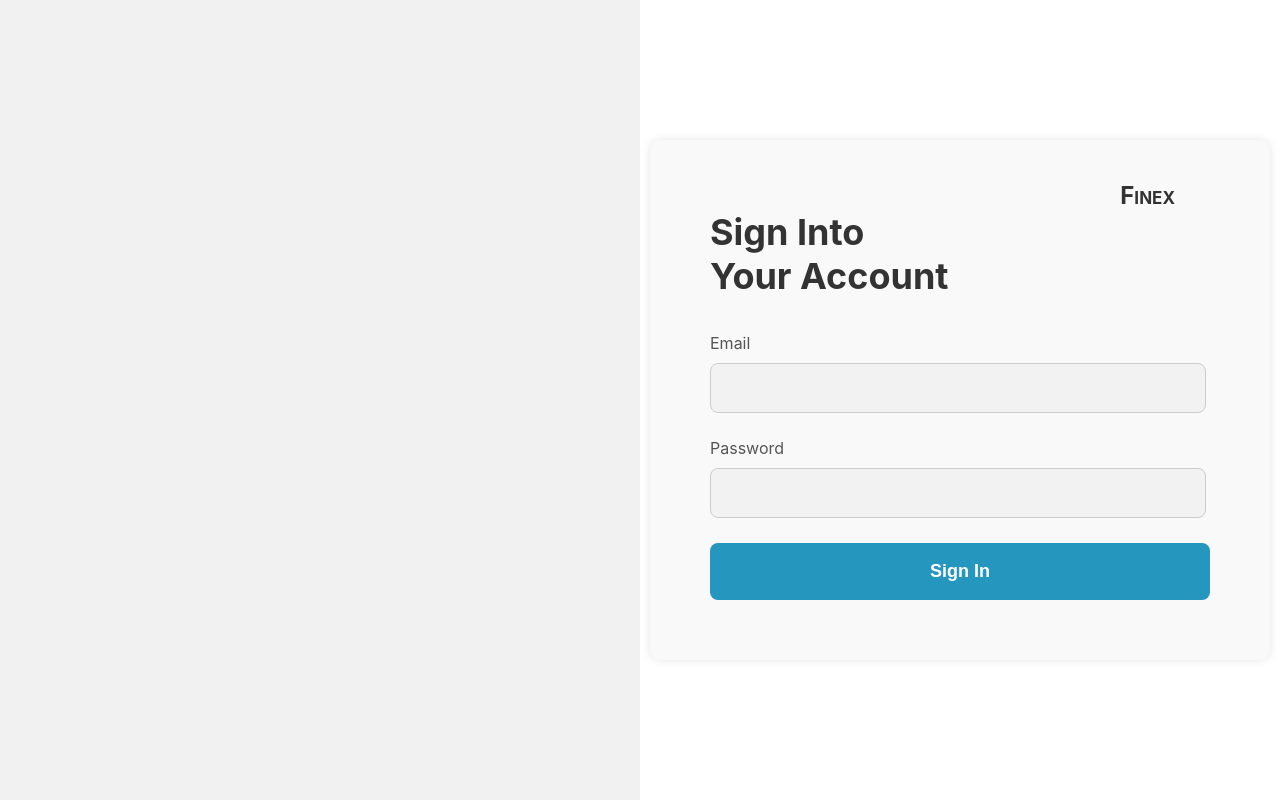
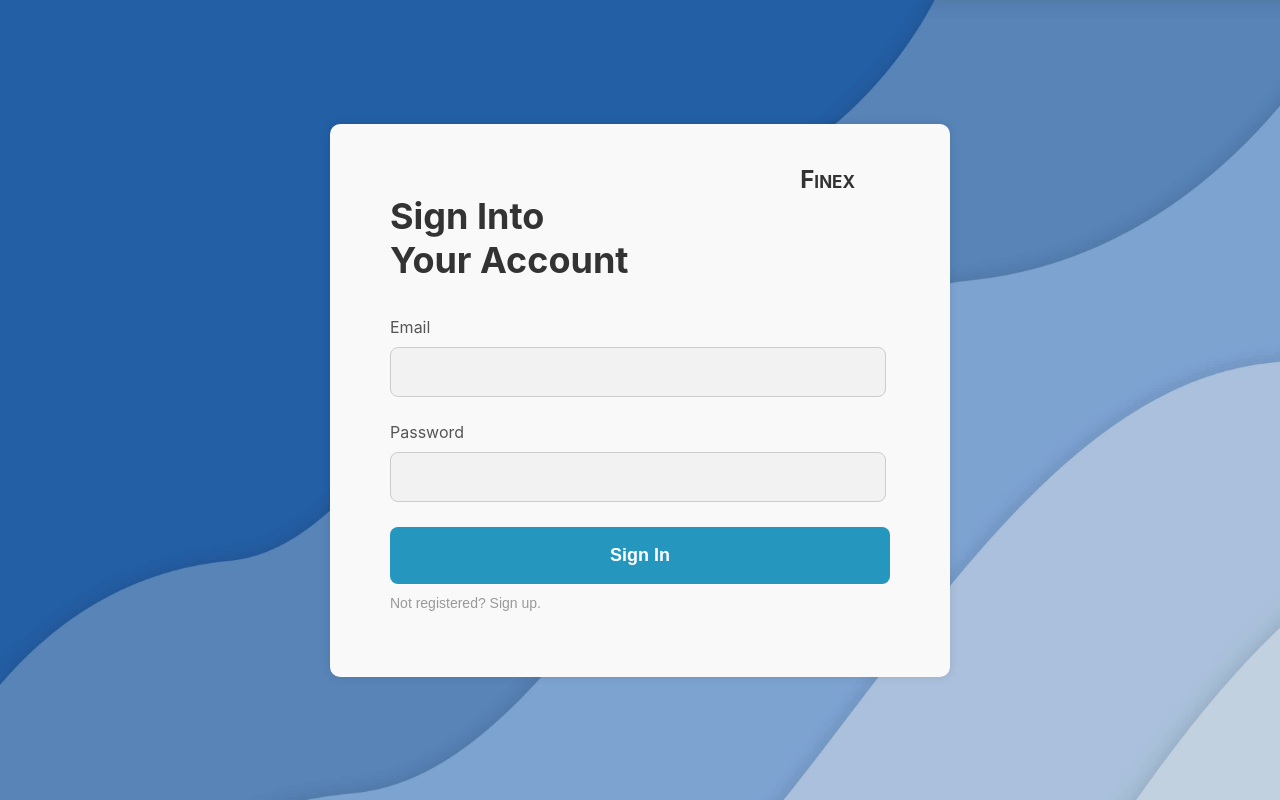
Before and after one commit to mparchment/finex, a React (Vite) app in the folder client/: page / in a window 1280 px wide. Built offline with nearby package versions, Linux system fonts and the light colour scheme.

Commit message:
Implement singup page

```diff
--- a/client/index.html
+++ b/client/index.html
@@ -4,7 +4,7 @@
     <meta charset="UTF-8" />
     <link rel="icon" type="image/svg+xml" href="/vite.svg" />
     <meta name="viewport" content="width=device-width, initial-scale=1.0" />
-    <title>Vite + React + TS</title>
+    <title>Finex</title>
   </head>
   <body>
     <div id="root"></div>
--- a/client/src/components/SignInForm/SignInForm.styles.tsx
+++ b/client/src/components/SignInForm/SignInForm.styles.tsx
@@ -4,6 +4,7 @@ export const SignInFormBox = styled.form`
   position: relative;
   width: 500px;
   padding: 60px;
+  padding-bottom: 40px;
   background-color: #f9f9f9;
   border-radius: 10px;
   box-shadow: 0 0 10px rgba(0, 0, 0, 0.1);
@@ -69,3 +70,45 @@ export const LogoContainer = styled.div`
   font-variant: small-caps;
   user-select: none;
 `;
+
+export const SignUpButton = styled.button`
+  color: #999;
+  font-size: 14px;
+  text-decoration: none;
+  background-color: transparent;
+  border: none;
+  cursor: pointer;
+
+  &:hover {
+    color: #555;
+  }
+`;
+
+export const SignUpFields = styled.div`
+  display: flex;
+  justify-content: space-between;
+  flex-wrap: wrap;
+
+  div {
+    width: 100%;
+    margin-bottom: 25px;
+  }
+
+  div:nth-child(1),
+  div:nth-child(2) {
+    width: calc(50% - 8px);
+  }
+
+  div:nth-child(3) {
+    width: 100%;
+  }
+
+  /* Add this code to move Password and Confirm Password to the same row */
+  div:nth-child(4),
+  div:nth-child(5) {
+    display: flex;
+    flex-direction: column; /* Add this line to move labels above input fields */
+    justify-content: space-between;
+    width: calc(50% - 8px);
+  }
+`;
--- a/client/src/components/SignInForm/SignInForm.tsx
+++ b/client/src/components/SignInForm/SignInForm.tsx
@@ -1,12 +1,16 @@
 import React, { useContext } from 'react';
 import { useNavigate } from 'react-router-dom';
 import axios from 'axios';
-import { SignInFormBox, LogoContainer } from './SignInForm.styles';
+import { SignInFormBox, LogoContainer, SignUpButton, SignUpFields } from './SignInForm.styles';
 import UserContext from '../../contexts/userContext';
 
 const SignInForm = () => {
   const [email, setEmail] = React.useState('');
   const [password, setPassword] = React.useState('');
+  const [address, setAddress] = React.useState('');
+  const [phone, setPhone] = React.useState('');
+  const [dob, setDob] = React.useState('');
+  const [isSigningUp, setIsSigningUp] = React.useState(false);
   const userContext = useContext(UserContext);
   const navigate = useNavigate();
 
@@ -14,10 +18,24 @@ const SignInForm = () => {
     event.preventDefault();
 
     try {
-      const response = await axios.post('http://localhost:5000/api/users/login', {
+      let response;
+
+      if (isSigningUp) {
+        response = await axios.post('http://localhost:5000/api/users/register', {
+          email,
+          password,
+          username: 'Placeholder',
+          role: 'customer',
+          address,
+          phone,
+          dob,
+        });
+      } else {
+        response = await axios.post('http://localhost:5000/api/users/login', {
           email,
           password,
         });
+      }
 
       if (response.status === 200) {
         localStorage.setItem('token', response.data.token);
@@ -31,10 +49,14 @@ const SignInForm = () => {
     }
   };
 
+  const handleSignUpClick = () => {
+    setIsSigningUp(!isSigningUp);
+  };
+
   return (
     <SignInFormBox onSubmit={handleSubmit}>
       <h1>
-        Sign Into
+        {isSigningUp ? "Create" : "Sign Into"}
         <br />
         Your Account
       </h1>
@@ -48,6 +70,35 @@ const SignInForm = () => {
           onChange={(event) => setEmail(event.target.value)}
         />
       </div>
+      {isSigningUp && (
+        <SignUpFields>
+          <div>
+            <label htmlFor="dob">Date of Birth</label>
+            <input
+              type="date"
+              id="dob"
+              value={dob}
+              onChange={(event) => setDob(event.target.value)}
+            />
+          </div>
+          <div>
+            <label htmlFor="address">Address</label>
+            <input
+              type="text"
+              id="address"
+              value={address}
+              onChange={(event) => setAddress(event.target.value)}
+            />
+          </div>
+          <div>
+            <label htmlFor="phone">Phone</label>
+            <input
+              type="tel"
+              id="phone"
+              value={phone}
+              onChange={(event) => setPhone(event.target.value)}
+            />
+          </div>
           <div>
             <label htmlFor="password">Password</label>
             <input
@@ -57,12 +108,39 @@ const SignInForm = () => {
               onChange={(event) => setPassword(event.target.value)}
             />
           </div>
+          <div>
+            <label htmlFor="confirmPassword">Confirm Password</label>
+            <input
+              type="password"
+              id="confirmPassword"
+              value={password}
+              onChange={(event) => setPassword(event.target.value)}
+            />
+          </div>
+        </SignUpFields>
+      )}
+      {!isSigningUp && (
+        <div>
+          <label htmlFor="password">Password</label>
+          <input
+            type="password"
+            id="password"
+            value={password}
+            onChange={(event) => setPassword(event.target.value)}
+          />
+        </div>
+      )}
       <button
         type="submit"
         style={{ width: '100%', backgroundColor: 'rgb(37, 150, 190)', color: '#fff' }}
       >
-        Sign In
+        {isSigningUp ? "Sign Up" : "Sign In"}
       </button>
+      <div style={{ marginTop: '8px', textAlign: 'left' }}>
+        <SignUpButton onClick={handleSignUpClick}>
+          {isSigningUp ? "Already have an account? Sign In." : "Not registered? Sign up."}
+        </SignUpButton>
+      </div>
     </SignInFormBox>
   );
 };
--- a/client/src/routes/Root/Root.tsx
+++ b/client/src/routes/Root/Root.tsx
@@ -3,7 +3,7 @@ import { useContext } from 'react';
 import UserContext from '../../contexts/userContext';
 import { Link } from 'react-router-dom';
 import { useNavigate } from "react-router-dom";
-import { Container, Sidebar, Detail } from './RootStyles'
+import { Container, Sidebar, Detail } from './Root.styles'
 
 export default function Root() {
   const userContext = useContext(UserContext);
--- /dev/null
+++ b/client/src/routes/SignIn/SignIn.styles.tsx
@@ -0,0 +1,39 @@
+import styled from 'styled-components';
+import SignInImage from '../../assets/sign-in.jpg';
+
+export const SignInContainer = styled.div`
+  display: flex;
+  height: 100vh;
+`;
+
+export const LeftPanel = styled.div`
+  flex: 1;
+  background-color: #f1f1f1;
+  height: 100%;
+  width: 100%;
+  position: absolute;
+  z-index: 0;
+
+  &::before {
+    content: '';
+    background-image: url(${SignInImage});
+    background-size: cover;
+    background-position: center;
+    opacity: 0.90;
+    position: absolute;
+    top: 0;
+    left: 0;
+    bottom: 0;
+    right: 0;
+    z-index: -1;
+  }
+`;
+
+export const RightPanel = styled.div`
+  flex: 1;
+  display: flex;
+  justify-content: center;
+  align-items: center;
+  position: relative;
+  z-index: 1;
+`;
--- a/client/src/routes/SignIn/SignIn.tsx
+++ b/client/src/routes/SignIn/SignIn.tsx
@@ -1,4 +1,4 @@
-import { SignInContainer, LeftPanel, RightPanel } from './SignInStyles.tsx';
+import { SignInContainer, LeftPanel, RightPanel } from './SignIn.styles.tsx';
 import SignInForm from '../../components/SignInForm/SignInForm.tsx';
 
 const SignIn = () => {
@@ -6,7 +6,6 @@ const SignIn = () => {
   return (
     <SignInContainer>
       <LeftPanel>
-        {/* Add your graphic content here */}
       </LeftPanel>
       <RightPanel>
         <SignInForm/>
--- a/client/src/routes/SignIn/SignInStyles.tsx
+++ /dev/null
@@ -1,18 +0,0 @@
-import styled from 'styled-components';
-
-export const SignInContainer = styled.div`
-  display: flex;
-  height: 100vh;
-`;
-
-export const LeftPanel = styled.div`
-  flex: 1;
-  background-color: #f1f1f1;
-`;
-
-export const RightPanel = styled.div`
-  flex: 1;
-  display: flex;
-  justify-content: center;
-  align-items: center;
-`;
```
Also changed, not shown: client/src/assets/sign-in.jpg (added), client/src/routes/Root/Root.styles.tsx (renamed from client/src/routes/Root/RootStyles.tsx). Lines whose indentation alone changed are shown as unchanged.
